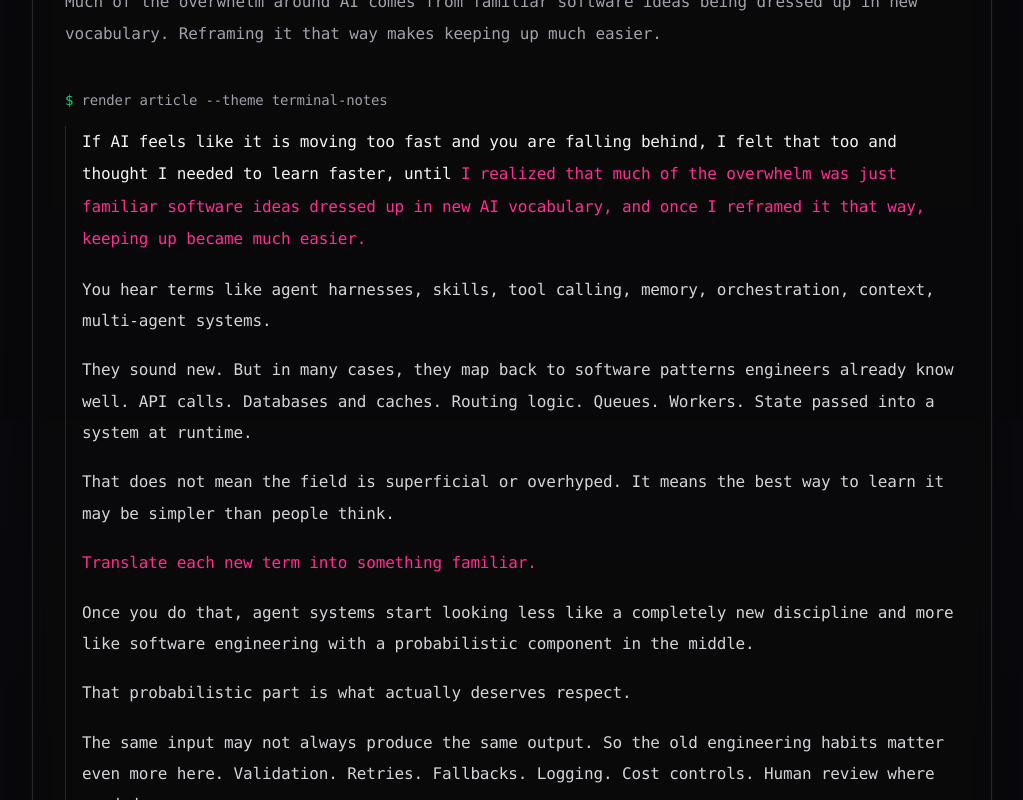
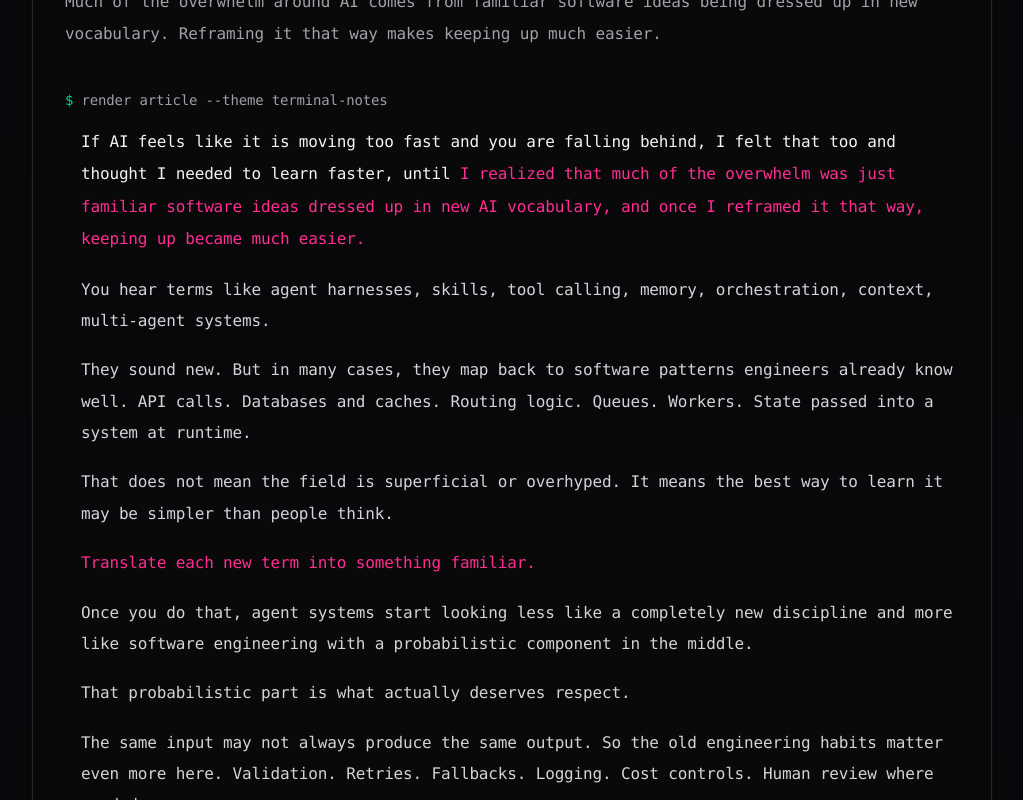
Before and after one commit to senthilnathan01/senthilnathan01.github.io, a Next.js app: page /blog/ai-is-moving-too-fast-here-is-how-i-am-keeping-up in a window 1280 px wide. Shown: the part 380-1180 px from the top of the page, without its empty margins (128-1151 px from the left). Built offline with nearby package versions, Linux system fonts and the light colour scheme; no server answers.

Commit message:
Remove command output vertical border

```diff
--- a/app/blog/[slug]/page.tsx
+++ b/app/blog/[slug]/page.tsx
@@ -86,7 +86,7 @@ export default async function BlogPostPage({ params }: BlogPostPageProps) {
             <span className="text-emerald-400">$</span> render article --theme terminal-notes
           </p>
           <article
-            className="blog-content border-l border-zinc-800 pl-4 text-sm text-zinc-300 sm:text-base"
+            className="blog-content pl-4 text-sm text-zinc-300 sm:text-base"
             dangerouslySetInnerHTML={{ __html: post.contentHtml }}
           />
         </section>
--- a/components/CommandSection.tsx
+++ b/components/CommandSection.tsx
@@ -11,7 +11,7 @@ export function CommandSection({ command, children, withCursor = false }: Comman
   return (
     <section aria-label={`Command output: ${command}`} className="space-y-3">
       <PromptLine command={command} withCursor={withCursor} />
-      <div className="content-body border-l border-zinc-800 pl-4 text-sm leading-7 sm:text-base">{children}</div>
+      <div className="content-body pl-4 text-sm leading-7 sm:text-base">{children}</div>
     </section>
   );
 }
```
